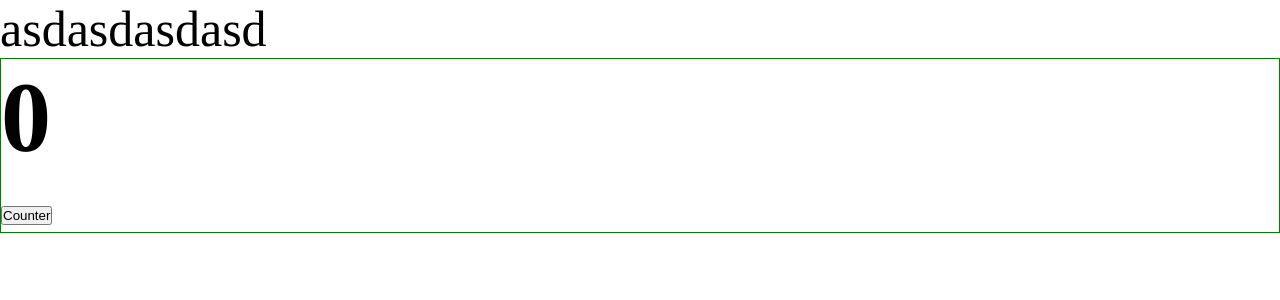
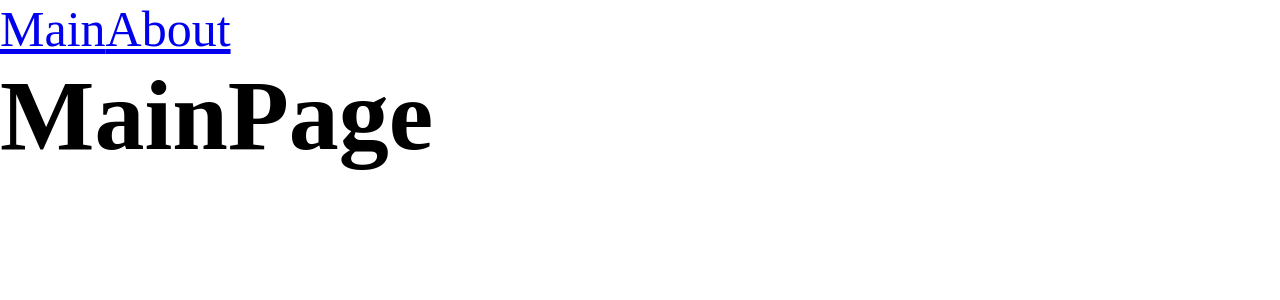
Before and after one commit to Yuri-Simonov/frontend_2023, a React app: page / in a window 1280 px wide. Shown: the top 300 px of the page. Built offline with nearby package versions, Linux system fonts and the light colour scheme.

Commit message:
6. Роутинг Code splitting Lazy Suspence

```diff
--- a/package.json
+++ b/package.json
@@ -33,6 +33,7 @@
 	},
 	"dependencies": {
 		"react": "^17.0.2",
-		"react-dom": "^17.0.2"
+		"react-dom": "^17.0.2",
+		"react-router-dom": "^6.2.1"
 	}
 }
--- a/src/App.tsx
+++ b/src/App.tsx
@@ -1,10 +1,22 @@
-import Counter from "./components/Counter";
-import './index.scss'
+import { Link, Route, Routes } from "react-router-dom";
+import "./index.scss";
+import { AboutPageAsync } from "./pages/AboutPage/AboutPage.async";
+import { MainPageAsync } from "./pages/MainPage/MainPage.async";
+import { Suspense } from "react";
 
 const App = () => {
-	return (<div className="app">asdasdasdasd
-		<Counter />
-	</div>  );
-}
+	return (
+		<div className="app">
+			<Link to="/">Main</Link>
+			<Link to="/about">About</Link>
+			<Suspense fallback={<div>Loading...</div>}>
+				<Routes>
+					<Route path="/about" element={<AboutPageAsync />} />
+					<Route path="/" element={<MainPageAsync />} />
+				</Routes>
+			</Suspense>
+		</div>
+	);
+};
 
 export default App;
--- a/src/index.tsx
+++ b/src/index.tsx
@@ -1,7 +1,10 @@
 import { render } from "react-dom";
 import App from "./App";
+import { BrowserRouter } from "react-router-dom";
 
 render(
-	<App/>,
+	<BrowserRouter>
+		<App />
+	</BrowserRouter>,
 	document.getElementById("root")
 );
--- /dev/null
+++ b/src/pages/AboutPage/AboutPage.async.tsx
@@ -0,0 +1,18 @@
+import { lazy } from "react";
+
+export const AboutPageAsync = lazy(
+	() =>
+		new Promise((resolve) => {
+			// @ts-ignore
+			setTimeout(
+				() =>
+					resolve(
+						// @ts-ignore
+						import(
+							/* webpackChunkName: "about_page" */ "./AboutPage"
+						)
+					),
+				1000
+			);
+		})
+);
--- /dev/null
+++ b/src/pages/AboutPage/AboutPage.tsx
@@ -0,0 +1,5 @@
+const AboutPage = () => {
+	return <h1>AboutPage</h1>;
+};
+
+export default AboutPage;
--- /dev/null
+++ b/src/pages/MainPage/MainPage.async.tsx
@@ -0,0 +1,16 @@
+import { lazy } from "react";
+
+export const MainPageAsync = lazy(
+	() =>
+		new Promise((resolve) => {
+			// @ts-ignore
+			setTimeout(
+				() =>
+					resolve(
+						// @ts-ignore
+						import(/* webpackChunkName: "main_page" */ "./MainPage")
+					),
+				1000
+			);
+		})
+);
--- /dev/null
+++ b/src/pages/MainPage/MainPage.tsx
@@ -0,0 +1,5 @@
+const MainPage = () => {
+	return <h1>MainPage</h1>;
+};
+
+export default MainPage;
```
Also changed, not shown: 2 other files (tests, documents, lock files or other folders).
